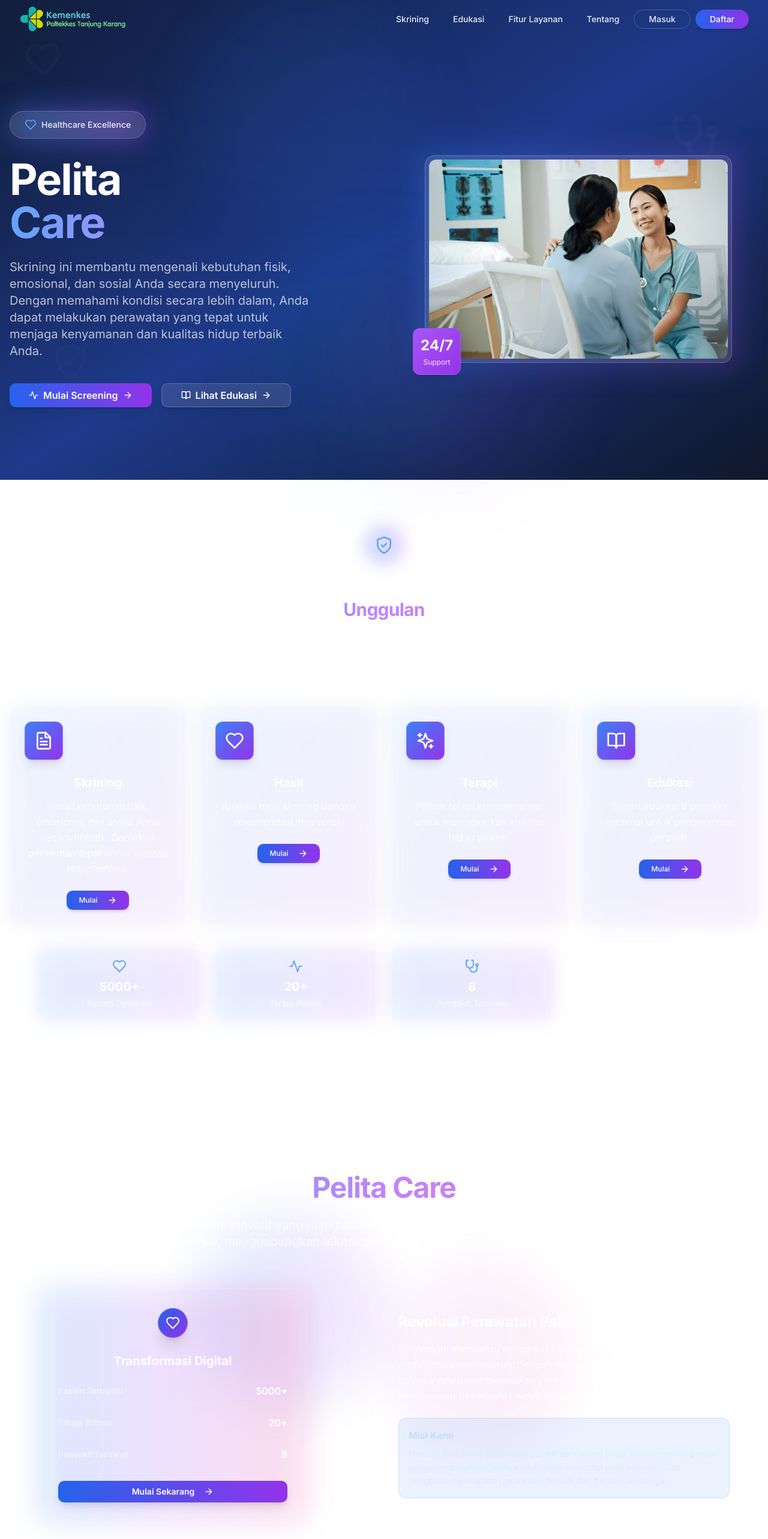
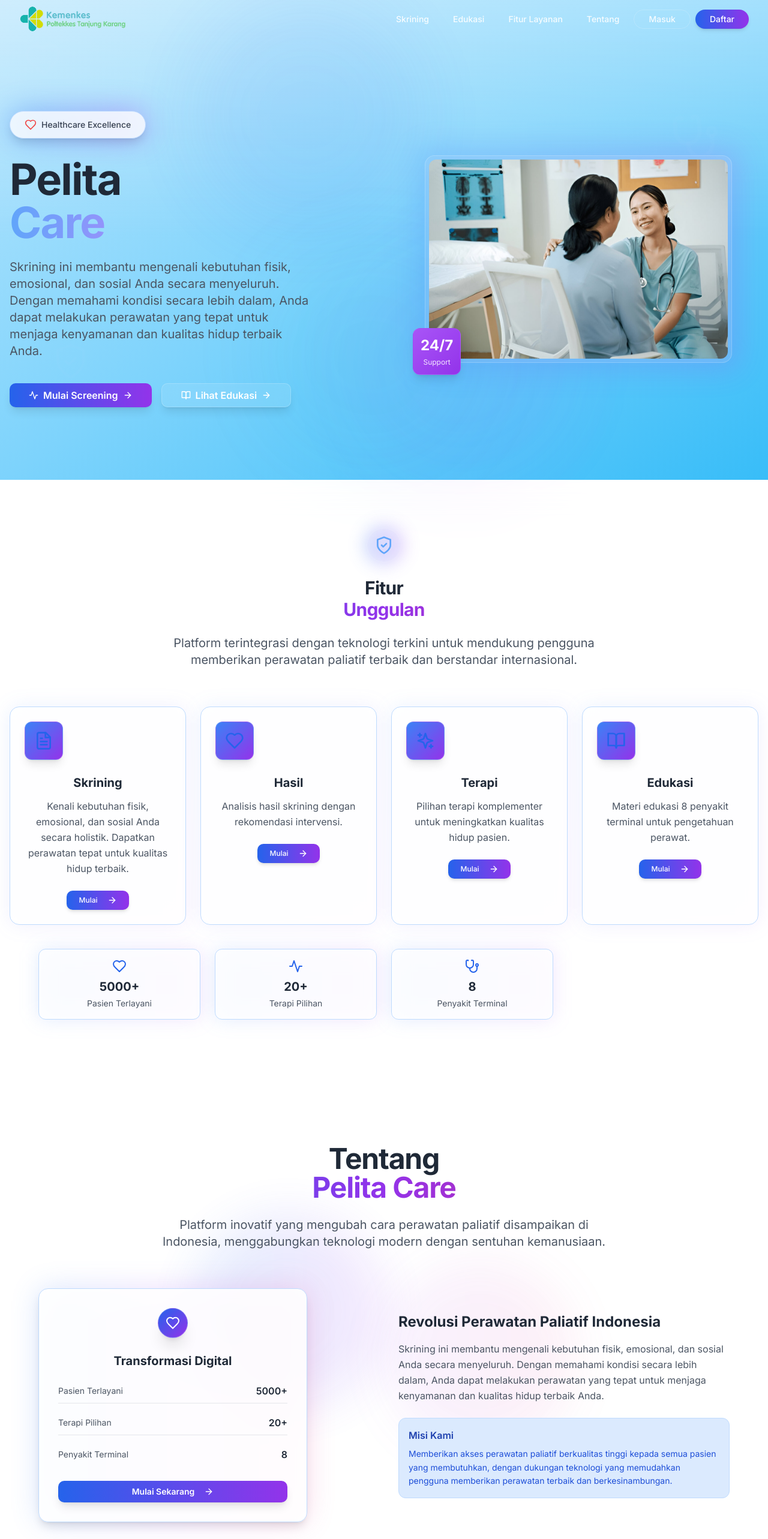
Before and after one commit to aryasetiap/paliatif-care-web, a Next.js app: page / in a window 1280 px wide. Shown: the top 2566 px of the page at 60% size. Built offline with nearby package versions, Linux system fonts and the light colour scheme.

Commit message:
4. Perubahan Desain Visual Warna Latar Belakang (Background)

```diff
--- a/src/app/edukasi/page.tsx
+++ b/src/app/edukasi/page.tsx
@@ -34,8 +34,8 @@
   return (
     <div className="relative overflow-hidden">
       {/* Modern Animated Background with Multiple Layers */}
-      <div className="fixed inset-0 bg-gradient-to-br from-slate-900 via-blue-900 to-slate-900" />
-      <div className="fixed inset-0 bg-gradient-to-b from-blue-900/20 via-transparent to-transparent" />
+      <div className="fixed inset-0 bg-gradient-to-br from-sky-200 via-sky-300 to-sky-400" />
+      <div className="fixed inset-0 bg-gradient-to-b from-white/30 via-transparent to-transparent" />
       <div className="fixed inset-0">
         <div className="absolute top-0 left-1/4 w-96 h-96 bg-blue-500/10 rounded-full blur-3xl animate-pulse" />
         <div className="absolute bottom-0 right-1/4 w-96 h-96 bg-purple-500/10 rounded-full blur-3xl animate-pulse delay-700" />
--- a/src/app/page.tsx
+++ b/src/app/page.tsx
@@ -70,8 +70,8 @@
   return (
     <div className="relative overflow-hidden">
       {/* Modern Animated Background with Multiple Layers */}
-      <div className="fixed inset-0 bg-gradient-to-br from-slate-900 via-blue-900 to-slate-900" />
-      <div className="fixed inset-0 bg-gradient-to-b from-blue-900/20 via-transparent to-transparent" />
+      <div className="fixed inset-0 bg-gradient-to-br from-sky-200 via-sky-300 to-sky-400" />
+      <div className="fixed inset-0 bg-gradient-to-b from-white/30 via-transparent to-transparent" />
       <div className="fixed inset-0">
         <div className="absolute top-0 left-1/4 w-96 h-96 bg-blue-500/10 rounded-full blur-3xl animate-pulse" />
         <div className="absolute bottom-0 right-1/4 w-96 h-96 bg-purple-500/10 rounded-full blur-3xl animate-pulse delay-700" />
@@ -153,7 +153,7 @@
               initial={{ opacity: 0, x: -50 }}
               animate={leftSectionInView ? { opacity: 1, x: 0 } : { opacity: 0, x: -50 }}
               transition={{ duration: 0.8, ease: 'easeOut' }}
-              className="text-white lg:text-left text-center gpu-accelerated"
+              className="text-gray-800 lg:text-left text-center gpu-accelerated"
             >
               {/* Modern Healthcare Badge */}
               <motion.div
@@ -164,9 +164,9 @@
               >
                 <div className="relative">
                   <div className="absolute inset-0 bg-gradient-to-r from-blue-500 to-purple-500 rounded-full blur-xl opacity-50 animate-pulse"></div>
-                  <div className="relative bg-white/10 backdrop-blur-md border border-white/20 rounded-full px-6 py-3 flex items-center space-x-2">
-                    <Heart className="h-5 w-5 text-blue-400" />
-                    <span className="text-sm font-medium text-white/90">Healthcare Excellence</span>
+                  <div className="relative bg-white/80 backdrop-blur-md border border-blue-200 rounded-full px-6 py-3 flex items-center space-x-2 shadow-lg">
+                    <Heart className="h-5 w-5 text-red-500" />
+                    <span className="text-sm font-medium text-gray-700">Healthcare Excellence</span>
                   </div>
                 </div>
               </motion.div>
@@ -179,7 +179,7 @@
                   transition={{ duration: 0.8, delay: 0.4, ease: 'easeOut' }}
                   className="text-4xl md:text-6xl lg:text-7xl font-bold tracking-tight leading-tight"
                 >
-                  <span className="text-white">Pelita</span>
+                  <span className="text-gray-800">Pelita</span>
                   <span className="block text-transparent bg-clip-text bg-gradient-to-r from-blue-400 via-purple-400 to-pink-400">
                     Care
                   </span>
@@ -191,7 +191,7 @@
                   transition={{ duration: 0.8, delay: 0.6, ease: 'easeOut' }}
                   className="space-y-4"
                 >
-                  <p className="text-lg md:text-xl text-white/70 leading-relaxed max-w-lg mx-auto lg:mx-0">
+                  <p className="text-lg md:text-xl text-gray-600 leading-relaxed max-w-lg mx-auto lg:mx-0">
                     Skrining ini membantu mengenali kebutuhan fisik, emosional, dan sosial Anda
                     secara menyeluruh. Dengan memahami kondisi secara lebih dalam, Anda dapat
                     melakukan perawatan yang tepat untuk menjaga kenyamanan dan kualitas hidup
@@ -323,12 +323,12 @@
             </motion.div>
 
             <h2 className="text-xl md:text-2xl lg:text-3xl font-bold mb-6 tracking-tight leading-tight">
-              <span className="text-white">Fitur</span>
-              <span className="block text-transparent bg-clip-text bg-gradient-to-r from-blue-400 via-purple-400 to-pink-400">
+              <span className="text-gray-800">Fitur</span>
+              <span className="block text-transparent bg-clip-text bg-gradient-to-r from-blue-600 via-purple-600 to-pink-600">
                 Unggulan
               </span>
             </h2>
-            <p className="text-lg md:text-xl text-white/70 max-w-3xl mx-auto leading-relaxed">
+            <p className="text-lg md:text-xl text-gray-600 max-w-3xl mx-auto leading-relaxed">
               Platform terintegrasi dengan teknologi terkini untuk mendukung pengguna memberikan
               perawatan paliatif terbaik dan berstandar internasional.
             </p>
@@ -352,23 +352,23 @@
                     <div className="absolute inset-0 bg-gradient-to-br from-blue-500/10 to-purple-500/10 rounded-2xl blur-lg group-hover:blur-xl transition-all duration-500"></div>
 
                     {/* Card Content */}
-                    <div className="relative h-full bg-white/5 backdrop-blur-lg border border-white/10 rounded-2xl p-6 hover:bg-white/10 transition-all duration-500 hover:scale-105">
+                    <div className="relative h-full bg-white/90 backdrop-blur-lg border border-blue-200 rounded-2xl p-6 hover:bg-white hover:shadow-xl transition-all duration-500 hover:scale-105">
                       {/* Icon Container */}
                       <motion.div
                         whileHover={{ scale: 1.05, rotate: 3 }}
                         transition={{ duration: 0.3, ease: 'easeOut' }}
                         className="inline-flex h-16 w-16 items-center justify-center rounded-xl bg-gradient-to-br from-blue-500 to-purple-600 mb-6 mx-auto shadow-lg border border-white/20"
                       >
-                        <Icon className="h-8 w-8 text-white" />
+                        <Icon className="h-8 w-8 text-blue-600" />
                       </motion.div>
 
                       {/* Title */}
-                      <h3 className="text-xl font-bold text-white mb-3 text-center group-hover:text-blue-300 transition-colors duration-300">
+                      <h3 className="text-xl font-bold text-gray-800 mb-3 text-center group-hover:text-blue-600 transition-colors duration-300">
                         {feature.title}
                       </h3>
 
                       {/* Description */}
-                      <p className="text-white/70 leading-relaxed mb-6 text-center">
+                      <p className="text-gray-600 leading-relaxed mb-6 text-center">
                         {feature.description}
                       </p>
 
@@ -412,10 +412,10 @@
               >
                 <div className="group relative">
                   <div className="absolute inset-0 bg-gradient-to-r from-blue-500/15 to-purple-500/15 rounded-xl blur-lg group-hover:blur-xl transition-all duration-300"></div>
-                  <div className="relative bg-white/5 backdrop-blur-lg border border-white/10 rounded-xl p-3 sm:p-4 hover:bg-white/10 transition-all duration-300">
-                    <Icon className="h-5 w-5 sm:h-6 sm:w-6 mx-auto mb-2 text-blue-400 group-hover:scale-110 transition-transform duration-300" />
-                    <div className="text-lg sm:text-xl font-bold text-white mb-1">{stat.value}</div>
-                    <div className="text-xs sm:text-sm text-white/70">{stat.label}</div>
+                  <div className="relative bg-white/80 backdrop-blur-lg border border-blue-200 rounded-xl p-3 sm:p-4 hover:bg-white hover:shadow-lg transition-all duration-300">
+                    <Icon className="h-5 w-5 sm:h-6 sm:w-6 mx-auto mb-2 text-blue-600 group-hover:scale-110 transition-transform duration-300" />
+                    <div className="text-lg sm:text-xl font-bold text-gray-800 mb-1">{stat.value}</div>
+                    <div className="text-xs sm:text-sm text-gray-600">{stat.label}</div>
                   </div>
                 </div>
               </motion.div>
@@ -443,12 +443,12 @@
             {/* Section Header */}
             <div className="text-center mb-16">
               <h2 className="text-3xl md:text-4xl lg:text-5xl font-bold tracking-tight leading-tight mb-6">
-                <span className="text-white">Tentang</span>
-                <span className="block text-transparent bg-clip-text bg-gradient-to-r from-blue-400 via-purple-400 to-pink-400">
+                <span className="text-gray-800">Tentang</span>
+                <span className="block text-transparent bg-clip-text bg-gradient-to-r from-blue-600 via-purple-600 to-pink-600">
                   Pelita Care
                 </span>
               </h2>
-              <p className="text-lg md:text-xl text-white/70 max-w-3xl mx-auto leading-relaxed">
+              <p className="text-lg md:text-xl text-gray-600 max-w-3xl mx-auto leading-relaxed">
                 Platform inovatif yang mengubah cara perawatan paliatif disampaikan di Indonesia,
                 menggabungkan teknologi modern dengan sentuhan kemanusiaan.
               </p>
@@ -469,7 +469,7 @@
                   <div className="absolute inset-0 bg-gradient-to-r from-blue-500 via-purple-500 to-pink-500 rounded-2xl blur-xl opacity-20"></div>
 
                   {/* Card Content */}
-                  <div className="relative bg-white/10 backdrop-blur-md border border-white/20 rounded-2xl p-6 md:p-8 text-center">
+                  <div className="relative bg-white/90 backdrop-blur-md border border-blue-200 rounded-2xl p-6 md:p-8 text-center shadow-lg">
                     {/* Icon with Animation */}
                     <motion.div
                       animate={{
@@ -490,21 +490,21 @@
                     </motion.div>
 
                     {/* Card Title */}
-                    <h3 className="text-xl font-bold text-white mb-4">Transformasi Digital</h3>
+                    <h3 className="text-xl font-bold text-gray-800 mb-4">Transformasi Digital</h3>
 
                     {/* Key Stats */}
                     <div className="space-y-3 mb-6">
-                      <div className="flex justify-between items-center py-2 border-b border-white/10">
-                        <span className="text-white/70 text-sm">Pasien Terlayani</span>
-                        <span className="text-white font-semibold">5000+</span>
+                      <div className="flex justify-between items-center py-2 border-b border-gray-200">
+                        <span className="text-gray-600 text-sm">Pasien Terlayani</span>
+                        <span className="text-gray-800 font-semibold">5000+</span>
                       </div>
-                      <div className="flex justify-between items-center py-2 border-b border-white/10">
-                        <span className="text-white/70 text-sm">Terapi Pilihan</span>
-                        <span className="text-white font-semibold">20+</span>
+                      <div className="flex justify-between items-center py-2 border-b border-gray-200">
+                        <span className="text-gray-600 text-sm">Terapi Pilihan</span>
+                        <span className="text-gray-800 font-semibold">20+</span>
                       </div>
                       <div className="flex justify-between items-center py-2">
-                        <span className="text-white/70 text-sm">Penyakit Terminal</span>
-                        <span className="text-white font-semibold">8</span>
+                        <span className="text-gray-600 text-sm">Penyakit Terminal</span>
+                        <span className="text-gray-800 font-semibold">8</span>
                       </div>
                     </div>
 
@@ -533,10 +533,10 @@
                 <div className="space-y-6">
                   {/* Main Description */}
                   <div>
-                    <h3 className="text-2xl font-bold text-white mb-4">
+                    <h3 className="text-2xl font-bold text-gray-800 mb-4">
                       Revolusi Perawatan Paliatif Indonesia
                     </h3>
-                    <p className="text-white/70 leading-relaxed">
+                    <p className="text-gray-600 leading-relaxed">
                       Skrining ini membantu mengenali kebutuhan fisik, emosional, dan sosial Anda
                       secara menyeluruh. Dengan memahami kondisi secara lebih dalam, Anda dapat
                       melakukan perawatan yang tepat untuk menjaga kenyamanan dan kualitas hidup
@@ -545,9 +545,9 @@
                   </div>
 
                   {/* Mission Statement */}
-                  <div className="bg-blue-500/10 border border-blue-400/20 rounded-xl p-4">
-                    <h4 className="text-blue-200 font-semibold mb-2">Misi Kami</h4>
-                    <p className="text-blue-100/80 text-sm leading-relaxed">
+                  <div className="bg-blue-100 border border-blue-200 rounded-xl p-4">
+                    <h4 className="text-blue-800 font-semibold mb-2">Misi Kami</h4>
+                    <p className="text-blue-700 text-sm leading-relaxed">
                       Memberikan akses perawatan paliatif berkualitas tinggi kepada semua pasien
                       yang membutuhkan, dengan dukungan teknologi yang memudahkan pengguna
                       memberikan perawatan terbaik dan berkesinambungan.
--- a/src/components/layout/footer.tsx
+++ b/src/components/layout/footer.tsx
@@ -55,7 +55,7 @@
 
 export function Footer() {
   return (
-    <footer className="relative bg-slate-900 border-t border-white/10">
+    <footer className="relative bg-sky-800 border-t border-white/10">
       {/* Gradient Overlay */}
       <div className="absolute inset-0 bg-gradient-to-t from-blue-900/20 via-transparent to-transparent" />
 
--- a/src/components/ui/header-nav.tsx
+++ b/src/components/ui/header-nav.tsx
@@ -36,7 +36,7 @@
     <header
       className={`fixed top-0 left-0 right-0 z-50 transition-all duration-300 ease-out ${
         isScrolled
-          ? 'bg-slate-900/95 backdrop-blur-md shadow-lg border-b border-white/10'
+          ? 'bg-white/95 backdrop-blur-md shadow-lg border-b border-blue-200'
           : 'bg-transparent'
       }`}
     >
@@ -80,9 +80,9 @@
             {/* Skrining Link */}
             <a
               href="/screening/new"
-              className={`relative px-4 py-2 text-sm font-medium transition-all duration-300 rounded-lg hover:bg-white/10 ${
+              className={`relative px-4 py-2 text-sm font-medium transition-all duration-300 rounded-lg hover:bg-blue-50 ${
                 isScrolled
-                  ? 'text-white/80 hover:text-white hover:bg-white/10'
+                  ? 'text-gray-800 hover:text-gray-900 hover:bg-blue-50'
                   : 'text-white/90 hover:text-white hover:bg-white/10'
               }`}
             >
```
